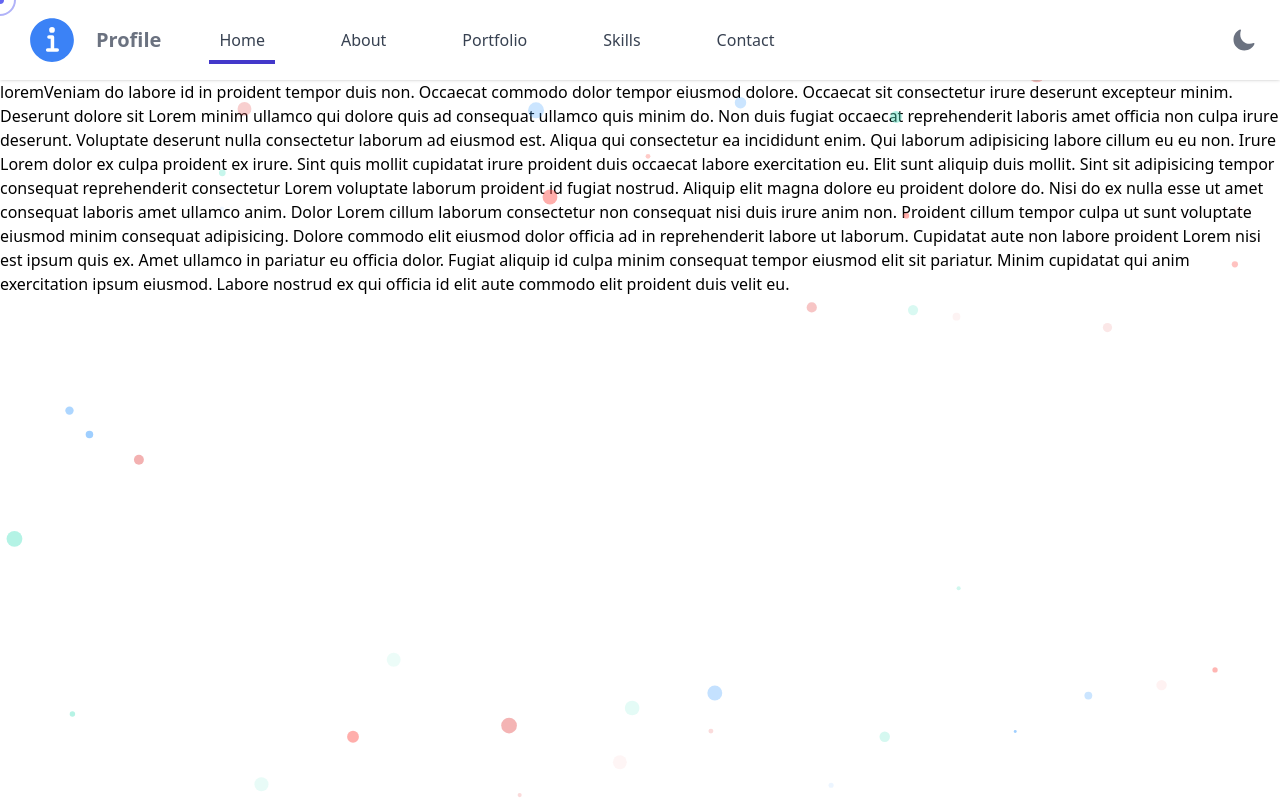
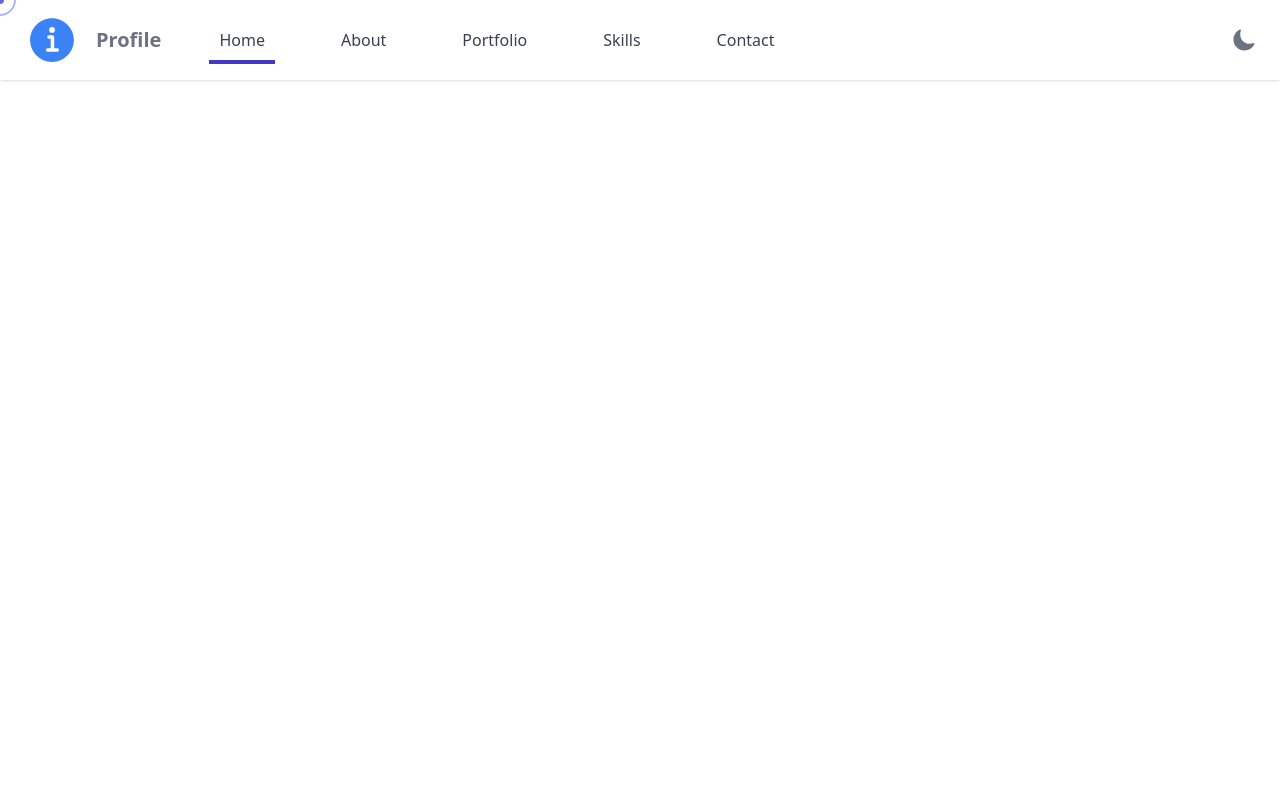
Before and after one commit to mehradi-github/ref-portfolio, a Next.js app: page / in a window 1280 px wide. Shown: the top 800 px of the page. Built offline with nearby package versions, Linux system fonts and the light colour scheme.

Commit message:
Adding custom screens to tailwind.config.js

```diff
--- a/components/Hero.tsx
+++ b/components/Hero.tsx
@@ -9,30 +9,8 @@ interface P {
 const Hero: FC<P> = ({ sctionRef }) => {
   return (
     <section ref={sctionRef} id="hero" className="min-h-screen">
-      <HeroParticle />
-      <div>
-        loremVeniam do labore id in proident tempor duis non. Occaecat commodo
-        dolor tempor eiusmod dolore. Occaecat sit consectetur irure deserunt
-        excepteur minim. Deserunt dolore sit Lorem minim ullamco qui dolore quis
-        ad consequat ullamco quis minim do. Non duis fugiat occaecat
-        reprehenderit laboris amet officia non culpa irure deserunt. Voluptate
-        deserunt nulla consectetur laborum ad eiusmod est. Aliqua qui
-        consectetur ea incididunt enim. Qui laborum adipisicing labore cillum eu
-        eu non. Irure Lorem dolor ex culpa proident ex irure. Sint quis mollit
-        cupidatat irure proident duis occaecat labore exercitation eu. Elit sunt
-        aliquip duis mollit. Sint sit adipisicing tempor consequat reprehenderit
-        consectetur Lorem voluptate laborum proident id fugiat nostrud. Aliquip
-        elit magna dolore eu proident dolore do. Nisi do ex nulla esse ut amet
-        consequat laboris amet ullamco anim. Dolor Lorem cillum laborum
-        consectetur non consequat nisi duis irure anim non. Proident cillum
-        tempor culpa ut sunt voluptate eiusmod minim consequat adipisicing.
-        Dolore commodo elit eiusmod dolor officia ad in reprehenderit labore ut
-        laborum. Cupidatat aute non labore proident Lorem nisi est ipsum quis
-        ex. Amet ullamco in pariatur eu officia dolor. Fugiat aliquip id culpa
-        minim consequat tempor eiusmod elit sit pariatur. Minim cupidatat qui
-        anim exercitation ipsum eiusmod. Labore nostrud ex qui officia id elit
-        aute commodo elit proident duis velit eu.
-      </div>
+      <div className="container mx-auto flex sm:flex-col items-center justify-center lg:mt-10 only-md:mt-10 sm:pt-24 sm:pb-16"></div>
+      {/* <HeroParticle /> */}
     </section>
   );
 };
--- a/tailwind.config.js
+++ b/tailwind.config.js
@@ -14,6 +14,22 @@ module.exports = {
   ],
   theme: {
     extend: {
+      screens: {
+        "only-sm": { min: "640px", max: "767px" },
+        // => @media (min-width: 640px and max-width: 767px) { ... }
+
+        "only-md": { min: "768px", max: "1023px" },
+        // => @media (min-width: 768px and max-width: 1023px) { ... }
+
+        "only-lg": { min: "1024px", max: "1279px" },
+        // => @media (min-width: 1024px and max-width: 1279px) { ... }
+
+        "only-xl": { min: "1280px", max: "1535px" },
+        // => @media (min-width: 1280px and max-width: 1535px) { ... }
+
+        "only-2xl": { min: "1536px" },
+        // => @media (min-width: 1536px) { ... }
+      },
       strokeWidth: {
         4: "4",
       },
```
